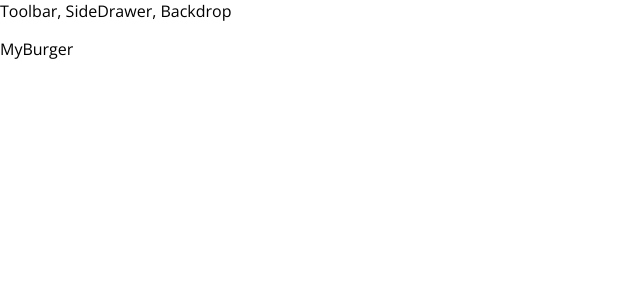
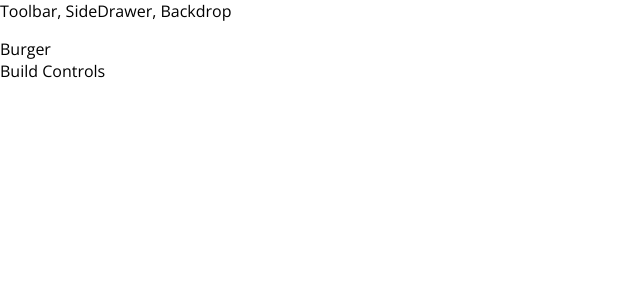
Before and after one commit to gabifija/react-order-app, a React app: page / in a window 1280 px wide. Shown: the top 300 px of the page, without its empty margins (0-640 px from the left). Built offline with nearby package versions, Linux system fonts and the light colour scheme.

Commit message:
Started implemention of The Burger Builder Container

```diff
--- a/src/App.js
+++ b/src/App.js
@@ -1,13 +1,14 @@
 import React, { Component } from 'react';
 
 import Layout from './components/Layout/Layout';
+import BurgerBuilder from './containers/BurgerBuilder/BurgerBuilder';
 
 class App extends Component {
   render() {
     return (
       <div>
         <Layout>
-          <p>MyBurger</p>
+          <BurgerBuilder />
         </Layout>
       </div>
     );
--- /dev/null
+++ b/src/components/Layout/Layout.css
@@ -0,0 +1,3 @@
+.Content {
+  margin-top: 16px;
+}
--- a/src/components/Layout/Layout.js
+++ b/src/components/Layout/Layout.js
@@ -1,5 +1,6 @@
 import React from 'react';
 
+import classes from './Layout.css'
 import Aux from '../../hoc/Aux';
 
 const layout = (props) => (
@@ -7,7 +8,7 @@
     <div>
       Toolbar, SideDrawer, Backdrop
     </div>
-    <main>
+    <main className={classes.Content}>
       {props.children}
     </main>
   </Aux>
--- /dev/null
+++ b/src/containers/BurgerBuilder/BurgerBuilder.js
@@ -0,0 +1,16 @@
+import React, { Component } from 'react';
+
+import Aux from '../../hoc/Aux';
+
+class BurgerBuilder extends Component {
+  render () {
+    return (
+      <Aux>
+        <div>Burger</div>
+        <div>Build Controls</div>
+      </Aux>
+    );
+  }
+}
+
+export default BurgerBuilder;
```
